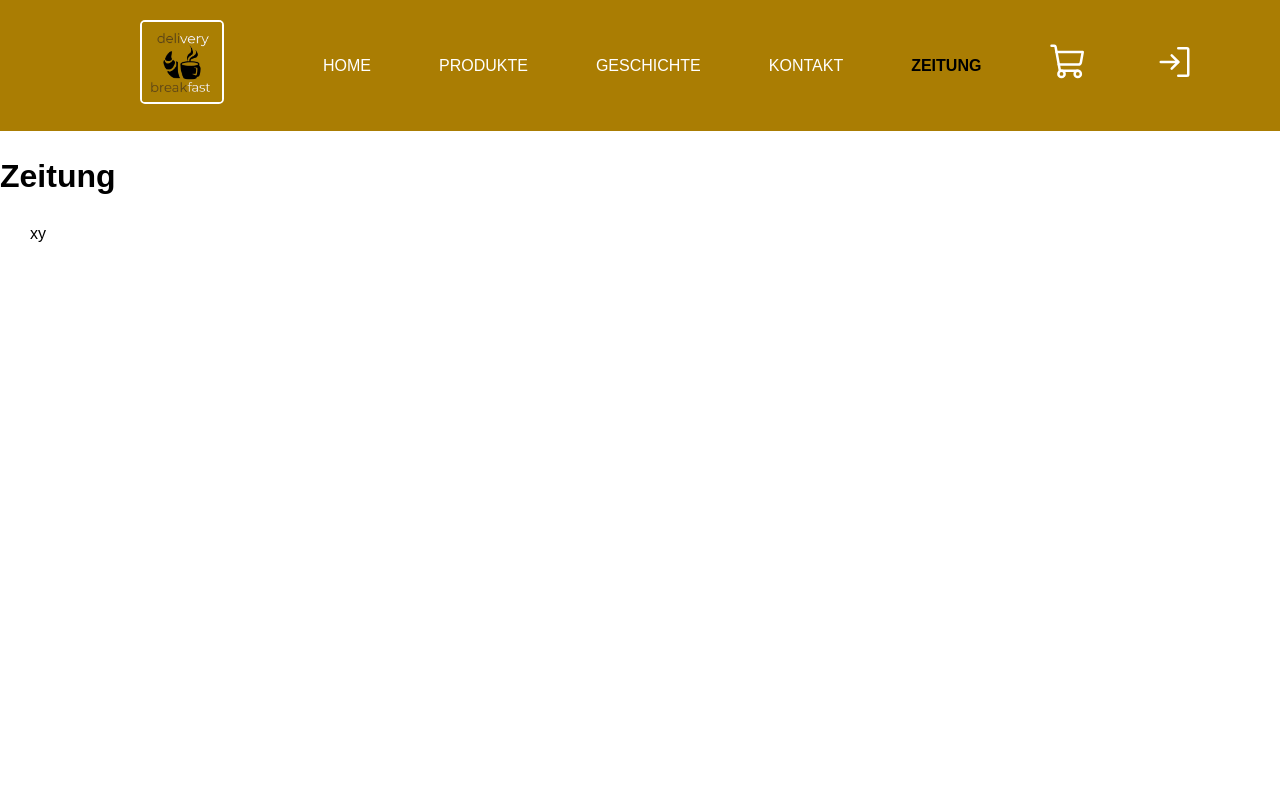
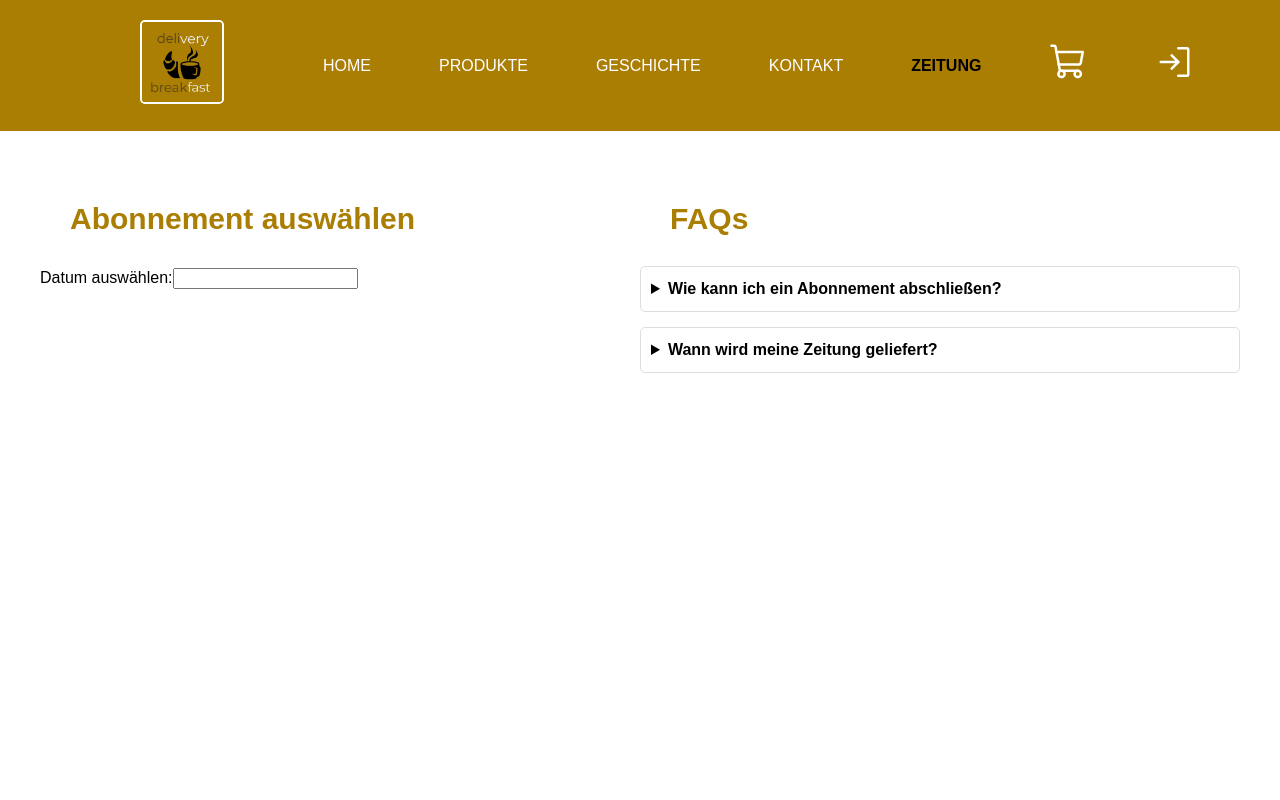
Before and after one commit to 2204Simon/Website-dynamisch, a React (Create React App) app in the folder my-app/: page /Zeitung in a window 1280 px wide. Shown: the top 800 px of the page. Built offline with nearby package versions, Linux system fonts and the light colour scheme.

Commit message:
Refactor Zeitung component and add styles

```diff
--- a/my-app/src/pages/zeitung/Zeitung.tsx
+++ b/my-app/src/pages/zeitung/Zeitung.tsx
@@ -1,16 +1,69 @@
-import { Link } from "react-router-dom";
-import { OrangeButton } from "../general/button";
+// Zeitung.tsx
 
-const Zeitung: React.FC = () => {
+import React, { useState } from "react";
+import DatePicker from "react-datepicker";
+import "react-datepicker/dist/react-datepicker.css";
+import {
+  ZeitungContainer,
+  SubscriptionSection,
+  FaqSection,
+  FaqList,
+  FaqItem,
+  FaqDetails,
+  FaqSummary,
+} from "./styles/Zeitung.styles";
+import { ToastContainer, toast } from "react-toastify";
+import "react-toastify/dist/ReactToastify.css";
+
+const Zeitung = () => {
+  const [selectedDate, setSelectedDate] = useState<Date | null>(null);
+
+  const faqs = [
+    {
+      question: "Wie kann ich ein Abonnement abschließen?",
+      answer:
+        "Sie können ein Abonnement online über unsere Website abschließen.",
+    },
+    {
+      question: "Wann wird meine Zeitung geliefert?",
+      answer: "Die Zeitung wird jeden Morgen um 6 Uhr geliefert.",
+    },
+    // Füge weitere FAQs hinzu
+  ];
+
+  const handleDateChange = (date: Date | null) => {
+    setSelectedDate(date);
+
+    if (!date) {
+      toast.error("Bitte wählen Sie ein Datum aus.");
+    }
+  };
+
   return (
-    <>
-      <div className="zeitung">
-        <div className="zeitung__title">
-          <h1>Zeitung</h1>
-        </div>
-        <p>xy</p>
-      </div>
-    </>
+    <ZeitungContainer>
+      <SubscriptionSection>
+        <h2>Abonnement auswählen</h2>
+        <label>Datum auswählen:</label>
+        <DatePicker selected={selectedDate} onChange={handleDateChange} />
+        {/* Hier kannst du den Code für die Auswahl des Abonnements hinzufügen */}
+      </SubscriptionSection>
+
+      <FaqSection>
+        <h2>FAQs</h2>
+        <FaqList>
+          {faqs.map((faq, index) => (
+            <FaqItem key={index}>
+              <FaqDetails>
+                <FaqSummary>{faq.question}</FaqSummary>
+                <p>{faq.answer}</p>
+              </FaqDetails>
+            </FaqItem>
+          ))}
+        </FaqList>
+      </FaqSection>
+
+      <ToastContainer />
+    </ZeitungContainer>
   );
 };
 
--- a/my-app/src/pages/zeitung/styles/Zeitung.styles.tsx
+++ b/my-app/src/pages/zeitung/styles/Zeitung.styles.tsx
@@ -1,3 +1,51 @@
+// Zeitung.styles.js
+
 import styled from "styled-components";
 
-export const Bg = styled.div``;
+export const ZeitungContainer = styled.div`
+  display: flex;
+  flex-direction: column; /* Änderung auf Spaltenlayout für Mobilgeräte */
+  padding: 20px;
+
+  /* Tablets und größere Geräte */
+  @media screen and (min-width: 768px) {
+    flex-direction: row;
+  }
+
+  /* Desktop-Bildschirme und größere Geräte */
+  @media screen and (min-width: 1200px) {
+    padding: 40px;
+  }
+`;
+
+export const SubscriptionSection = styled.div`
+  margin-bottom: 20px;
+  flex: 1; /* Füge Flex-Grow für Responsive-Layout hinzu */
+`;
+
+export const FaqSection = styled.div`
+  margin-bottom: 20px;
+  flex: 1; /* Füge Flex-Grow für Responsive-Layout hinzu */
+`;
+
+export const FaqList = styled.ul`
+  list-style: none;
+  padding: 0;
+`;
+
+export const FaqItem = styled.li`
+  margin-bottom: 15px;
+`;
+
+export const FaqDetails = styled.details`
+  cursor: pointer;
+  border: 1px solid #ddd;
+  border-radius: 5px;
+  padding: 10px;
+`;
+
+export const FaqSummary = styled.summary`
+  font-weight: bold;
+`;
+
+/* Media Queries für die responsive Gestaltung */
```
